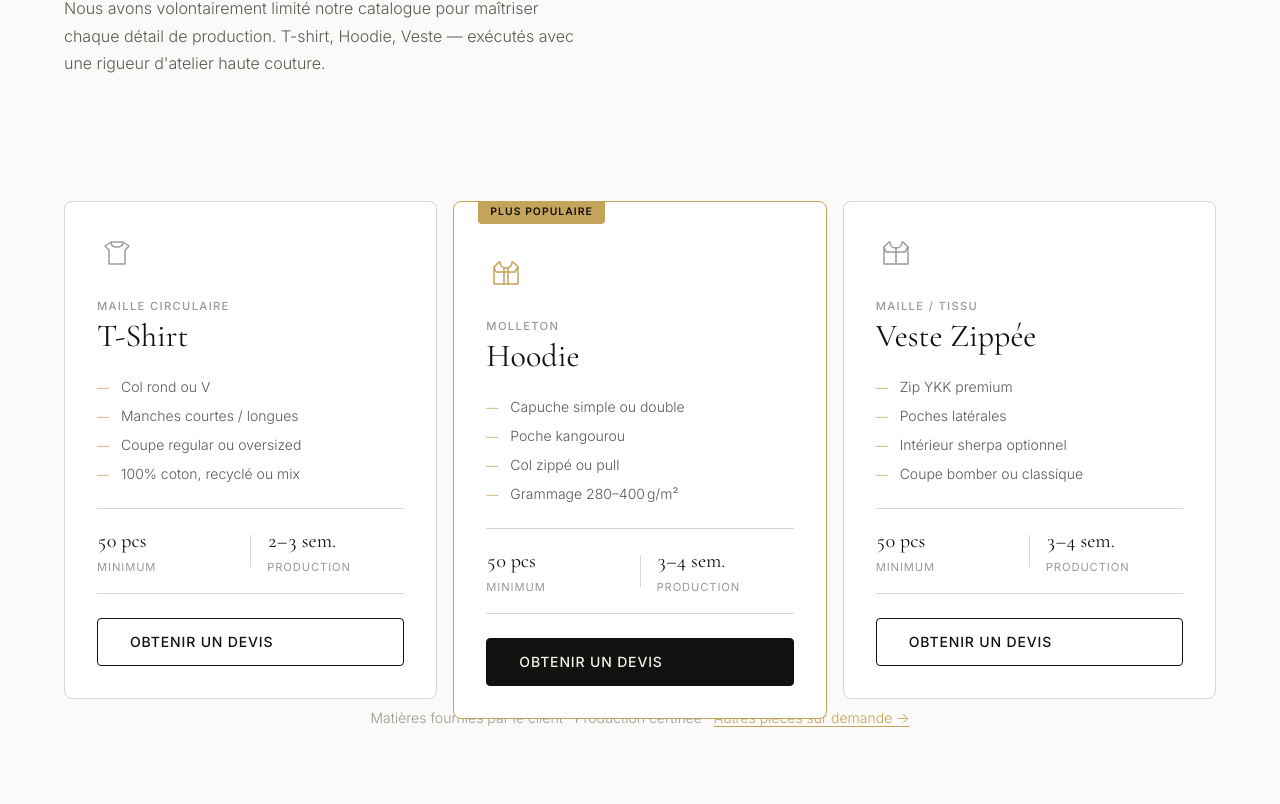
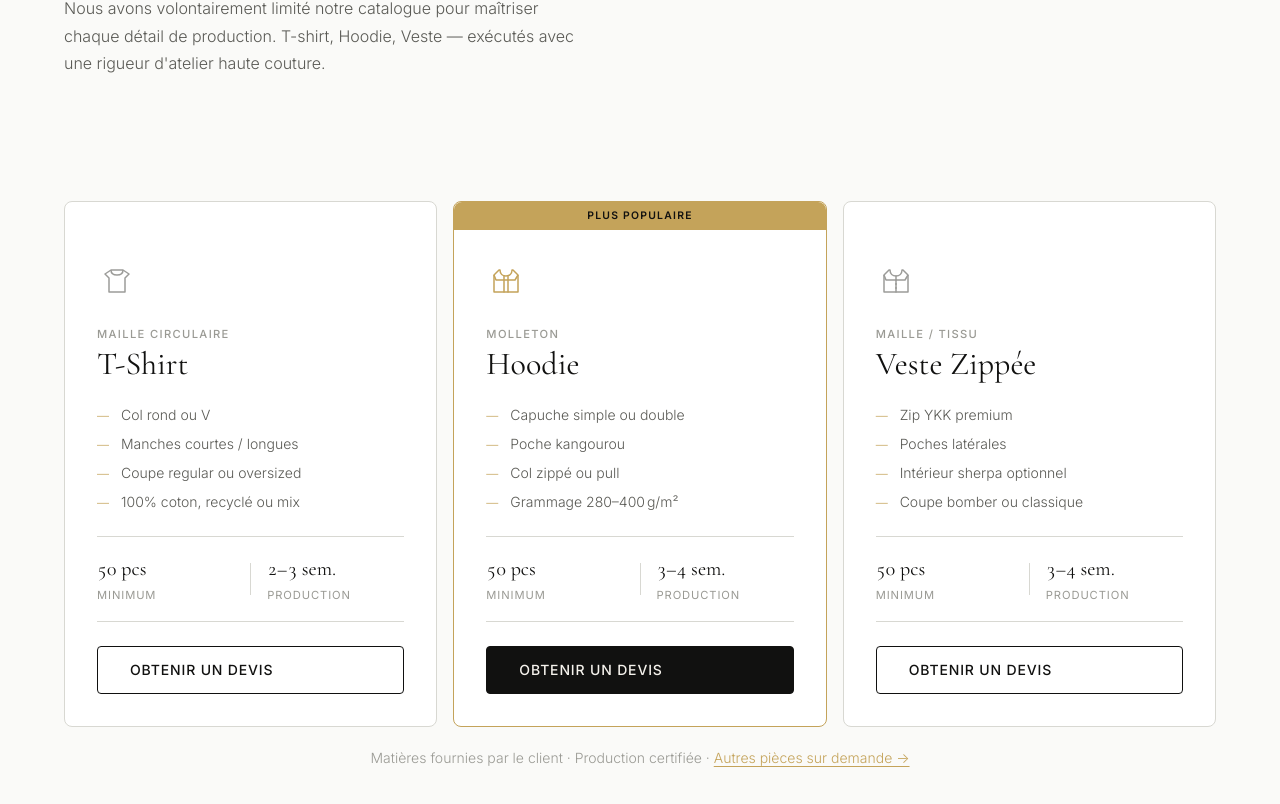
Before and after one commit to Meerwaan/Capsule-manufacturing, a Next.js app: page / in a window 1280 px wide. Shown: the part 2276-3080 px from the top of the page. Built offline with nearby package versions, Linux system fonts and the light colour scheme.

Commit message:
fix: equal card heights with grid-auto-rows:1fr + center quote form + note text visible

```diff
--- a/src/components/QuoteSection.module.css
+++ b/src/components/QuoteSection.module.css
@@ -26,6 +26,7 @@
   border-radius: var(--radius-lg, 16px);
   overflow: hidden;
   max-width: 820px;
+  margin-inline: auto;
 }
 
 /* Progress */
--- a/src/components/ServicesSection.module.css
+++ b/src/components/ServicesSection.module.css
@@ -34,24 +34,31 @@
   display: grid;
   grid-template-columns: 1fr;
   gap: var(--space-4, 1rem);
-  margin-bottom: var(--space-12, 3rem);
-  align-items: start;
+  margin-bottom: var(--space-20, 5rem);
 }
 
 @media (min-width: 768px) {
-  .grid { grid-template-columns: repeat(3, 1fr); }
+  .grid {
+    grid-template-columns: repeat(3, 1fr);
+    /* Force all cards to same height via 1fr row */
+    grid-auto-rows: 1fr;
+  }
 }
 
-/* Card */
+/* Card — ALL cards reserve same badge slot at top for equal height */
 .card {
   position: relative;
   background: var(--color-white, #FFF);
   border: 1px solid var(--border-subtle, #D8D8D2);
   border-radius: var(--radius-md, 8px);
   padding: var(--space-8, 2rem);
+  padding-top: calc(var(--space-8, 2rem) + 28px);
   display: flex;
   flex-direction: column;
   gap: var(--space-6, 1.5rem);
+  /* Fill the grid-auto-rows: 1fr area completely */
+  height: 100%;
+  box-sizing: border-box;
   transition:
     box-shadow 300ms cubic-bezier(0.16, 1, 0.3, 1),
     transform 300ms cubic-bezier(0.16, 1, 0.3, 1),
@@ -68,9 +75,6 @@
 .cardFeatured {
   border-color: var(--color-gold, #C4A35A);
   background: var(--color-white, #FFF);
-  /* Compensate for the protruding badge */
-  margin-top: 0;
-  padding-top: calc(var(--space-8, 2rem) + 20px);
 }
 
 .cardFeatured:hover {
@@ -78,20 +82,24 @@
   box-shadow: 0 8px 32px rgba(196, 163, 90, 0.15);
 }
 
-/* Badge */
+/* Badge — full-width strip at top of card, position:absolute within the 28px slot */
 .badge {
   position: absolute;
-  top: -1px;
-  left: var(--space-6, 1.5rem);
+  top: 0;
+  left: 0;
+  right: 0;
+  height: 28px;
+  display: flex;
+  align-items: center;
+  justify-content: center;
   background: var(--color-gold, #C4A35A);
   color: var(--color-charcoal-900, #111110);
   font-family: var(--font-sans, 'Inter', sans-serif);
   font-size: 0.65rem;
   font-weight: 600;
-  letter-spacing: 0.1em;
+  letter-spacing: 0.12em;
   text-transform: uppercase;
-  padding: 3px var(--space-3, 0.75rem);
-  border-radius: 0 0 var(--radius-sm, 4px) var(--radius-sm, 4px);
+  border-radius: var(--radius-md, 8px) var(--radius-md, 8px) 0 0;
 }
 
 /* SVG Icon */
```
